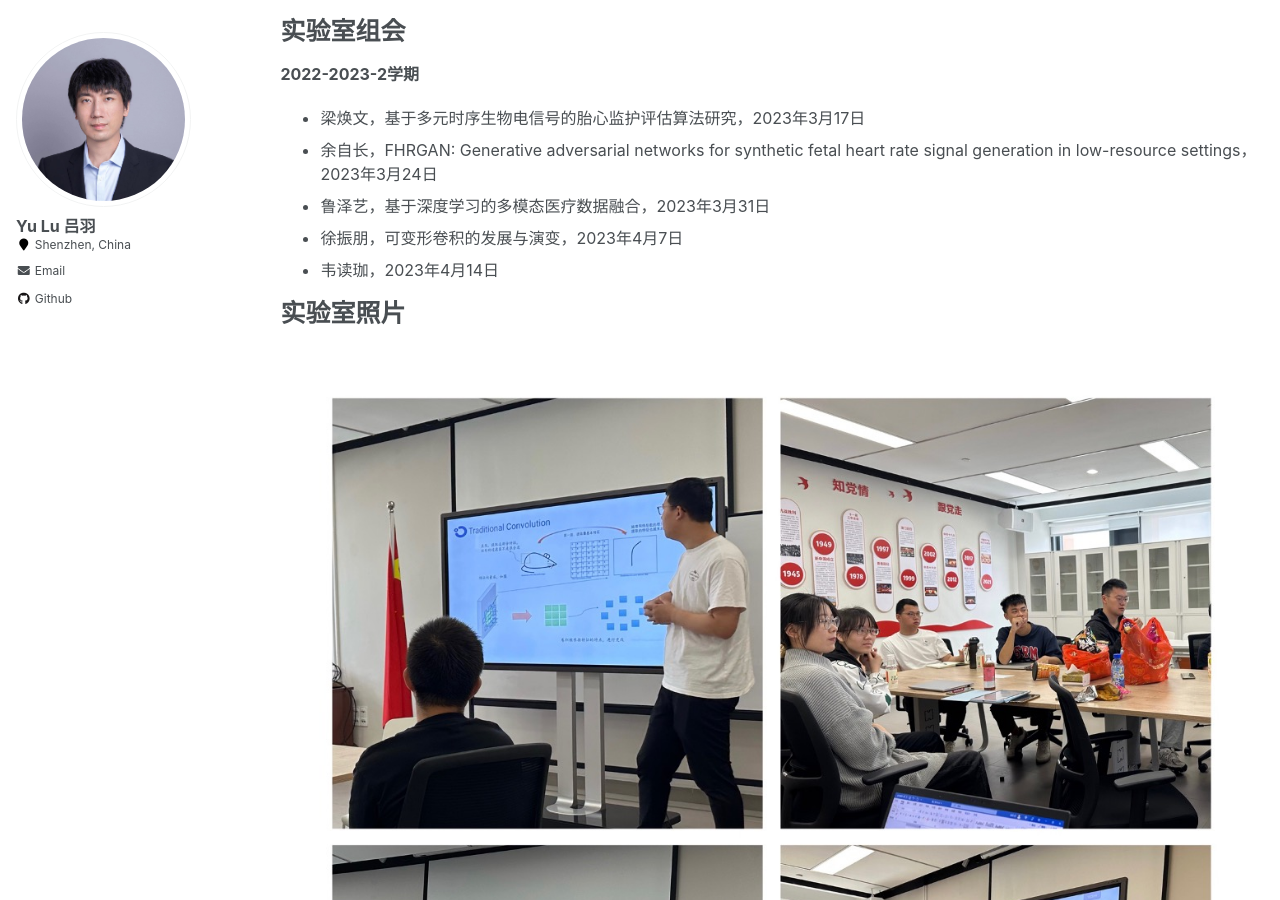
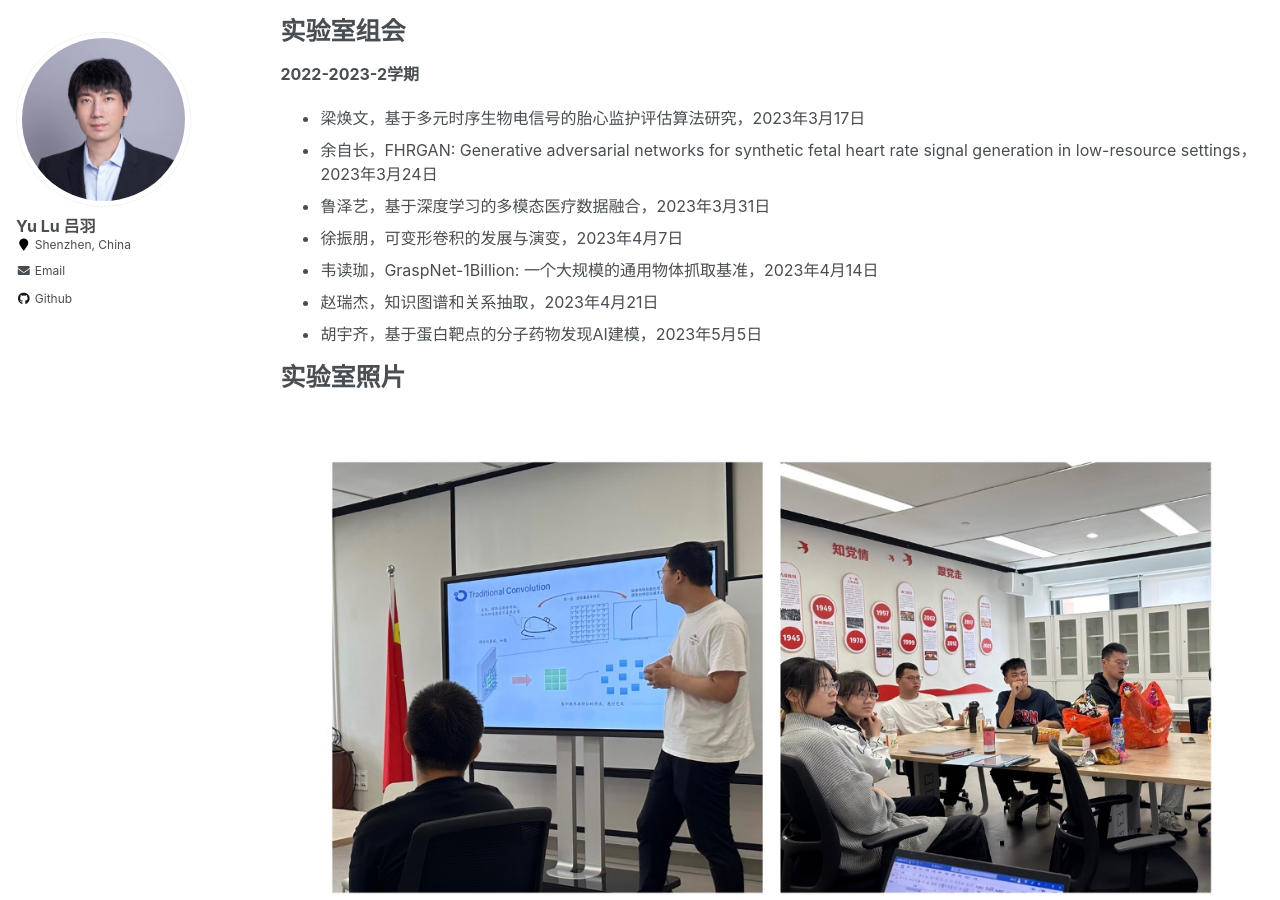
Before and after one commit to YukariUmezawa/lvyu.github.io, a Jekyll site: the page built from _pages/laboratory.md, in a window 1280 px wide and 900 px high, scrolled down 984 px. Built offline with Jekyll 4.4.1, drawn with Linux system fonts in a browser that asks for light colours.

Commit message:
Update laboratory.md

```diff
--- a/_pages/laboratory.md
+++ b/_pages/laboratory.md
@@ -41,7 +41,9 @@ author_profile: true
 - 余自长，FHRGAN: Generative adversarial networks for synthetic fetal heart rate signal generation in low-resource settings，2023年3月24日
 - 鲁泽艺，基于深度学习的多模态医疗数据融合，2023年3月31日
 - 徐振朋，可变形卷积的发展与演变，2023年4月7日
-- 韦读珈，2023年4月14日
+- 韦读珈，GraspNet-1Billion: 一个大规模的通用物体抓取基准，2023年4月14日
+- 赵瑞杰，知识图谱和关系抽取，2023年4月21日
+- 胡宇齐，基于蛋白靶点的分子药物发现AI建模，2023年5月5日
 
 
 实验室照片
```
